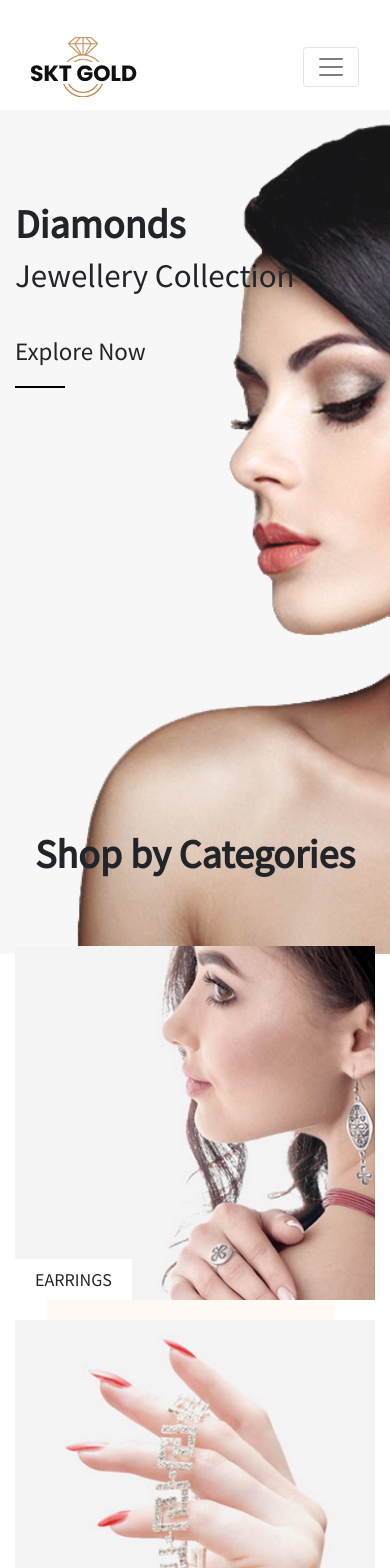
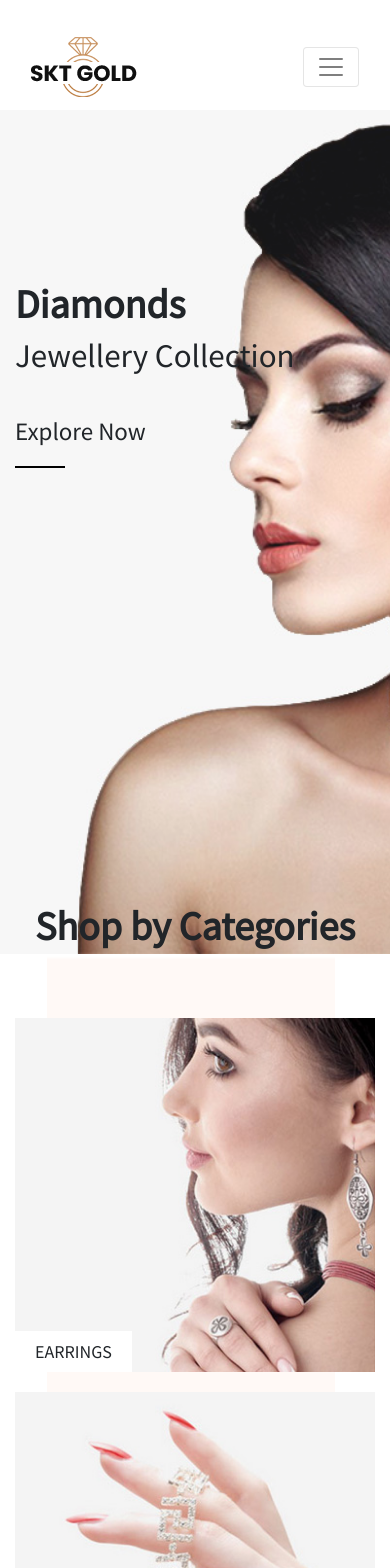
Before and after one commit to BasharatAliKing/SKT-Theme-On-React, a React (Create React App) app: page / in a window 390 px wide. Shown: the top 1568 px of the page. Built offline with nearby package versions, Linux system fonts and the light colour scheme.

Commit message:
edit readme and add new.md

```diff
--- a/src/Responcive.css
+++ b/src/Responcive.css
@@ -106,7 +106,7 @@
         font-size: 40px;
     }
     #home h1{
-        margin-top: 70px;
+        margin-top: 150px;
         font-size: 40px;
     }
     #home h2{
@@ -116,7 +116,7 @@
         font-size: 25px;
     }
     #categories h1{
-        margin-top: 200%;
+        margin-top: 220%;
         font-size: 40px;
     }
     #categories h3{
@@ -157,7 +157,7 @@
         display: none;
     }
 #jewellery .card{
-    margin-left: 20px;
+    margin-left: 30px;
 }
     #jewellery .card h3{
         font-size: 25px;
```
